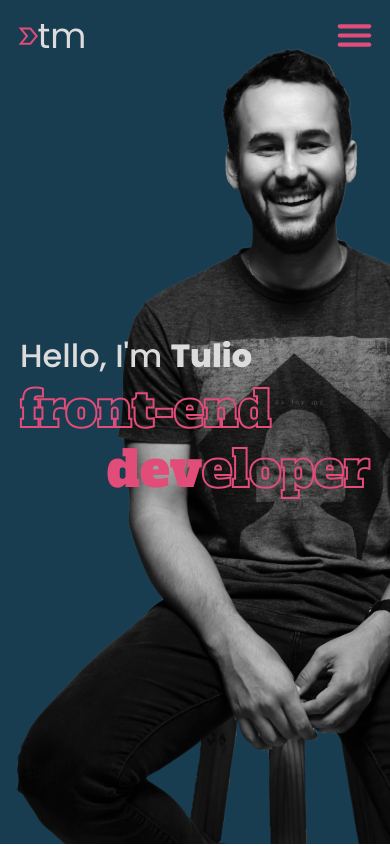
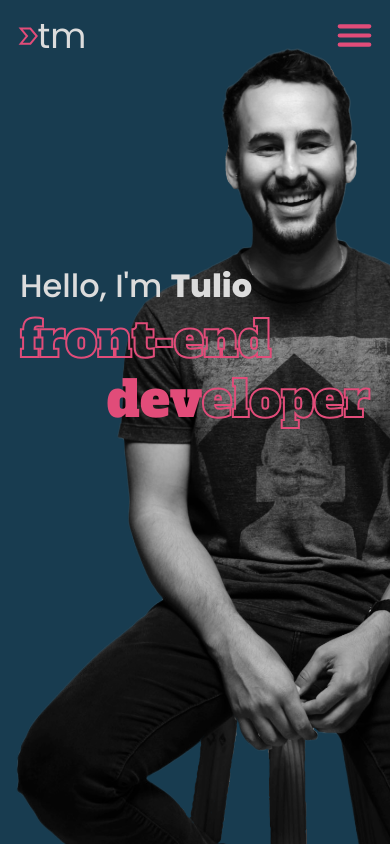
Before and after one commit to t-minini/my-website-v2, a React (Create React App) app: page / in a window 390 px wide. Shown: the top 846 px of the page. Built offline with nearby package versions, Linux system fonts and the light colour scheme.

Commit message:
:bug: trying to fix bug with photo v7

```diff
--- a/src/components/hello/hello.module.css
+++ b/src/components/hello/hello.module.css
@@ -114,7 +114,7 @@ h1:nth-of-type(2) {
     object-fit: cover;
     /* bottom: 67.6rem; */
     right: 0;
-    object-position: 15rem;
+    /* object-position: 15rem; */
   }
 }
 
@@ -123,7 +123,7 @@ h1:nth-of-type(2) {
 @media (min-width: 1180px) and (max-width: 1180px) {
   .hello_container {
     width: 100%;
-    padding: 5rem;
+    padding: 0 5rem;
   }
 
   /* hello, I'm Tulio  */
@@ -168,7 +168,7 @@ h1:nth-of-type(2) {
   .hello_container {
     /* padding: 2rem; */
     padding: 0 2rem;
-    padding-top: 7rem;
+    /* padding-top: 7rem; */
   }
 
   /* hello, I'm Tulio  */
```
